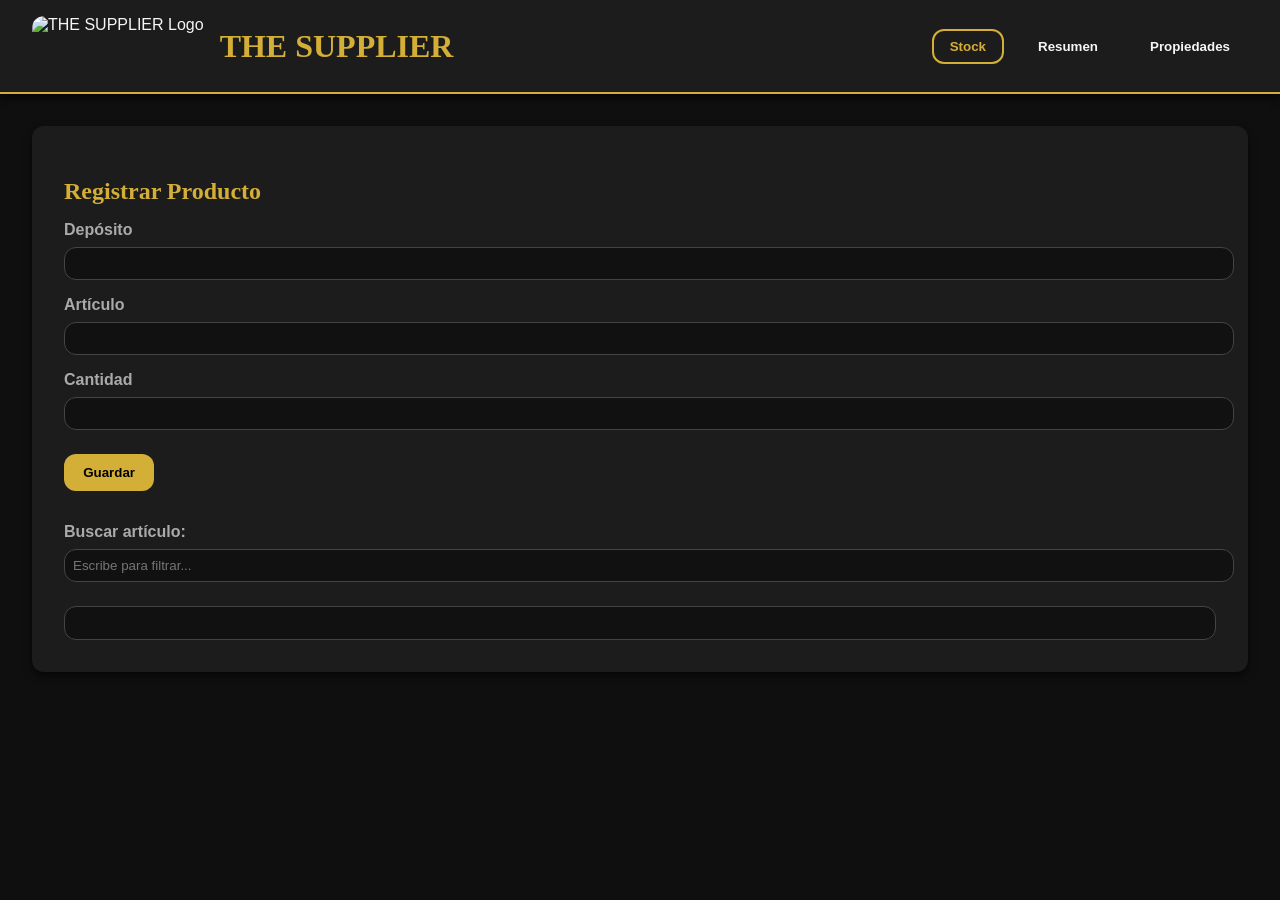
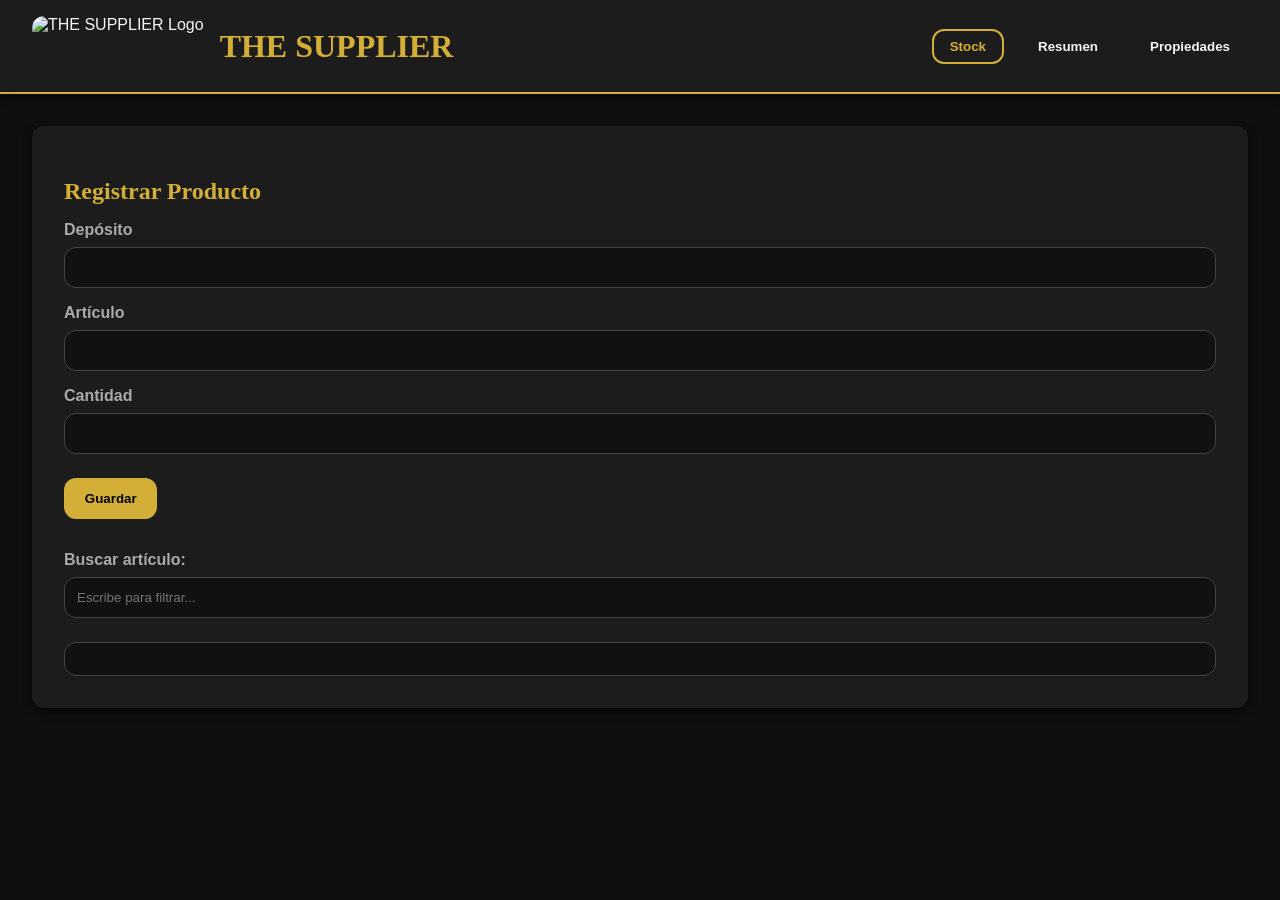

Refactor CSS styles for improved readability

--- a/style.css
+++ b/style.css
@@ -8,7 +8,7 @@
   --gold: #d4af37;
   --danger: #aa3e3e;
   --accent: #444;
-  --shadow: 0 4px 8px rgba(0, 0, 0, 0.6);
+  --shadow: 0 4px 8px rgba(0,0,0,.6);
   --radius: 12px;
 }
 
@@ -22,6 +22,7 @@
 
 body {
   background-color: var(--bg-dark);
+  color: var(--text-light);
   margin: 0;
   padding: 0;
 }
@@ -44,6 +45,7 @@ header {
 
 .logo-container img {
   height: 60px;
+  width: auto;
   border-radius: var(--radius);
 }
 
@@ -64,14 +66,14 @@ nav button {
   border: 2px solid transparent;
   color: var(--text-light);
   font-weight: bold;
-  padding: 0.5rem 1rem;
+  padding: .5rem 1rem;
   cursor: pointer;
-  transition: all 0.3s ease;
+  transition: .3s;
   border-radius: var(--radius);
 }
 
-nav button.selected,
-nav button:hover {
+nav button:hover,
+nav button.selected {
   border-color: var(--gold);
   color: var(--gold);
 }
@@ -93,7 +95,8 @@ section.visible {
   display: block;
 }
 
-h2, h3 {
+h2,
+h3 {
   font-family: 'Playfair Display', serif;
   color: var(--gold);
   margin-bottom: 1rem;
@@ -109,36 +112,33 @@ label {
 input[type="text"],
 input[type="number"] {
   width: 100%;
-  padding: 0.5rem;
+  box-sizing: border-box;
+  padding: .75rem;
+  margin-top: .5rem;
   background: #111;
   color: var(--text-light);
   border: 1px solid var(--accent);
   border-radius: var(--radius);
-  margin-top: 0.5rem;
 }
 
 .save-btn {
-  background-color: var(--gold);
+  background: var(--gold);
   color: #000;
-  padding: 0.7rem 1.2rem;
+  padding: .8rem 1.3rem;
   border: none;
   border-radius: var(--radius);
   margin-top: 1.5rem;
   font-weight: bold;
   cursor: pointer;
-  transition: background 0.3s ease;
+  transition: .3s;
 }
 
 .save-btn:hover {
-  background-color: #c9a432;
+  background: #c9a432;
 }
 
 .filter-label {
   margin-top: 2rem;
-}
-
-#filterInput {
-  margin-top: 0.5rem;
 }
 
 .results-box,
@@ -147,8 +147,8 @@ input[type="number"] {
   margin-top: 1.5rem;
   padding: 1rem;
   background: #111;
-  border-radius: var(--radius);
   border: 1px solid var(--accent);
+  border-radius: var(--radius);
 }
 
 form {
@@ -161,34 +161,85 @@ form {
   border-top: 1px dashed var(--gold);
 }
 
-@media (max-width: 768px) {
-  header {
-    flex-direction: column;
-    align-items: flex-start;
-  }
-
-  nav {
-    flex-wrap: wrap;
-    margin-top: 1rem;
-  }
-}
-
 table {
   width: 100%;
   border-collapse: collapse;
   margin-top: 1rem;
 }
 
-th, td {
-  padding: 0.75rem;
-  text-align: left;
+th,
+td {
+  padding: .75rem;
   border-bottom: 1px solid var(--accent);
+  text-align: left;
+}
+
+th {
+  color: var(--gold);
 }
 
 tfoot td {
-  text-align: right;
+  font-weight: bold;
 }
 
 td:last-child {
   text-align: right;
+}
+
+.small-action {
+  background: var(--gold);
+  color: #000;
+  border: none;
+  border-radius: 8px;
+  padding: .4rem .7rem;
+  margin-left: .3rem;
+  cursor: pointer;
+  font-weight: bold;
+}
+
+.small-action:hover {
+  opacity: .85;
+}
+
+.small-action.secondary {
+  background: var(--danger);
+  color: white;
+}
+
+p {
+  color: var(--text-muted);
+}
+
+@media (max-width: 768px) {
+
+  header {
+    flex-direction: column;
+    align-items: flex-start;
+    gap: 1rem;
+  }
+
+  nav {
+    width: 100%;
+    flex-wrap: wrap;
+  }
+
+  nav button {
+    flex: 1;
+    min-width: 100px;
+  }
+
+  main {
+    padding: 1rem;
+  }
+
+  section {
+    padding: 1rem;
+  }
+
+  table {
+    display: block;
+    overflow-x: auto;
+    white-space: nowrap;
+  }
+
 }
